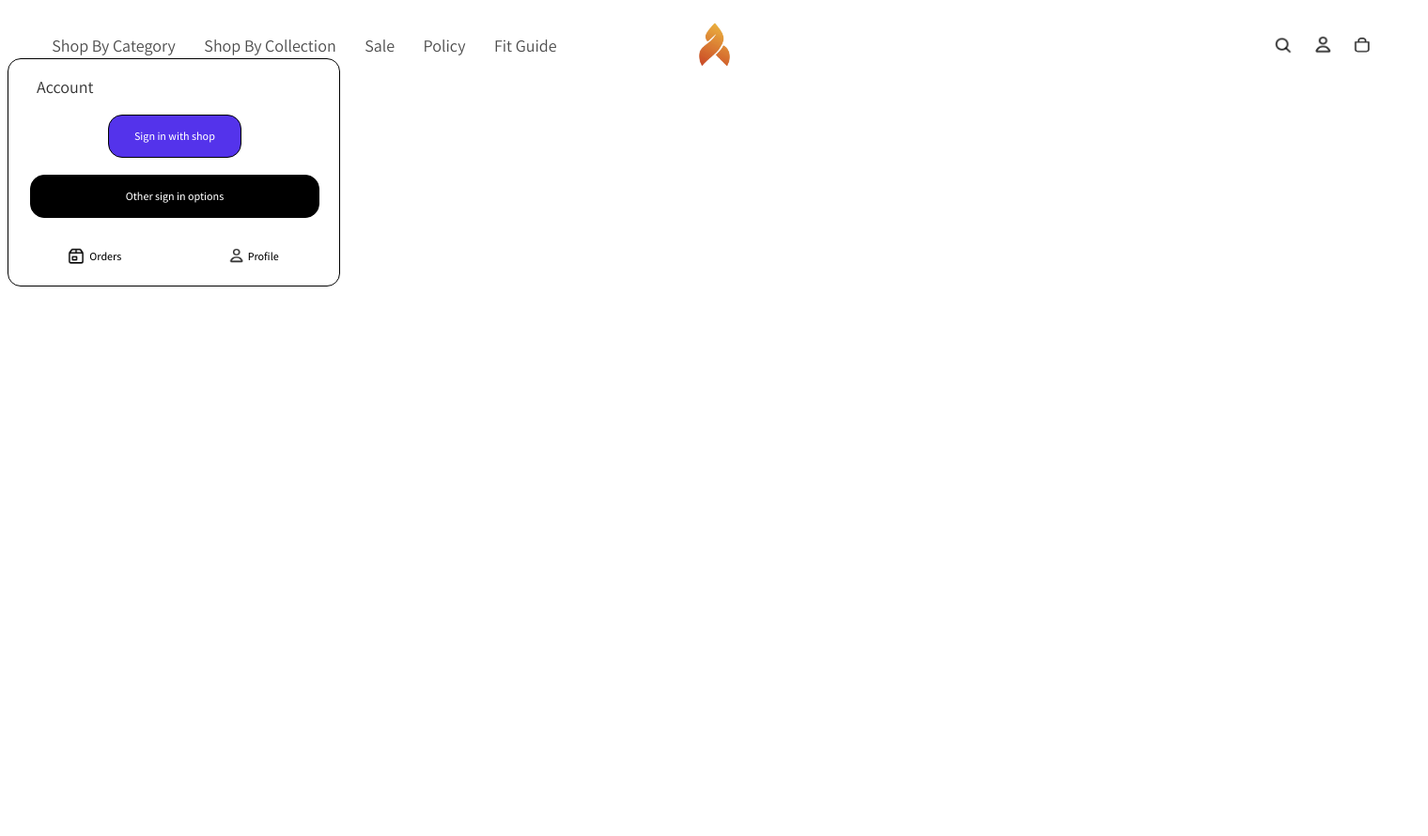
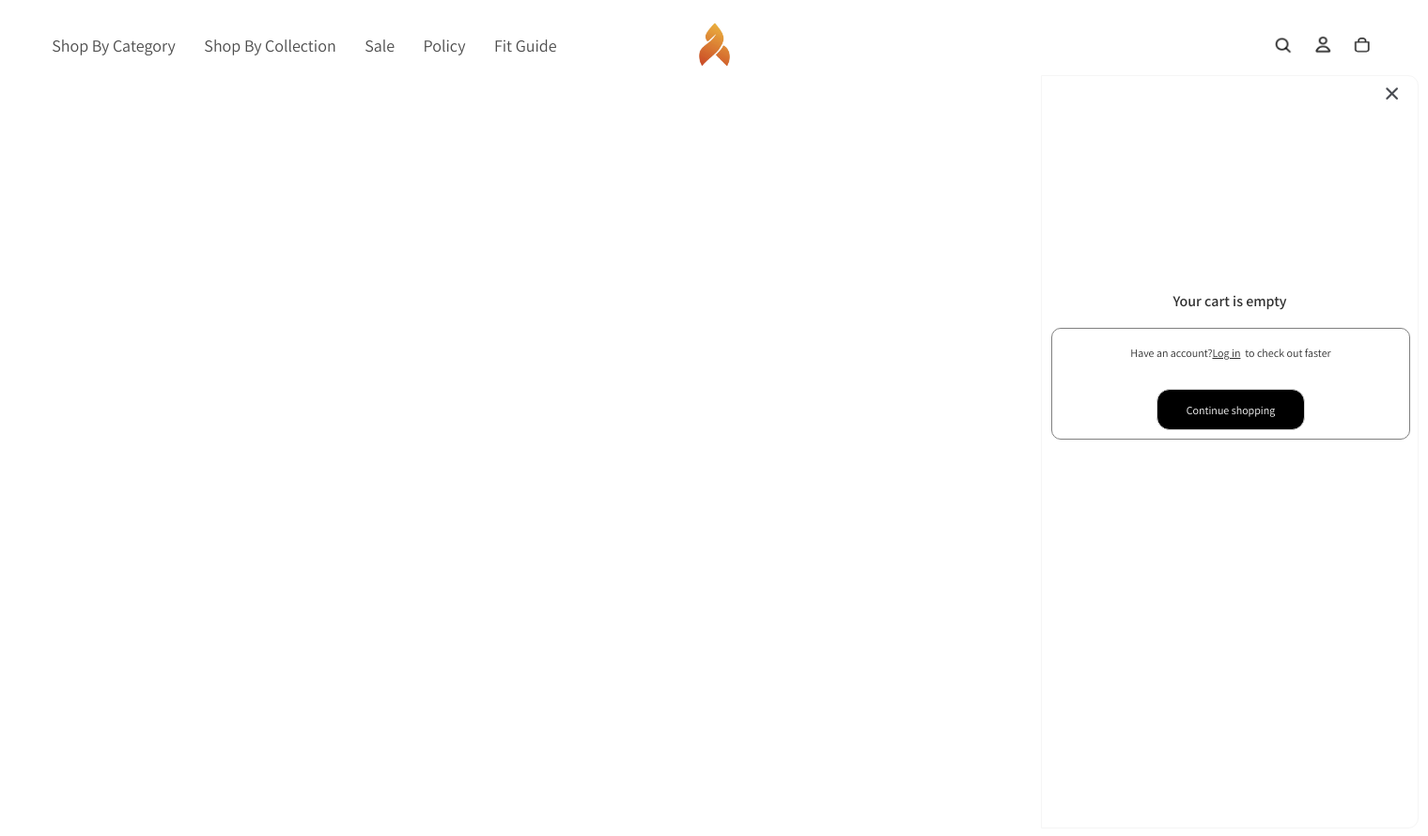
Before and after one commit to taresh2504/Django_StaticProject, a Django app: page / in a window 1520 px wide. Shown: the whole page at 94% size. Before the commit the page ends 305 px from the top, so only its background shows below. Run offline with Django 5.2, Linux system fonts and the light colour scheme; some libraries are stand-ins or nearby versions.

Commit message:
navbar 90% completed only js left

```diff
--- a/Django_StaticProject/project/app/static/css/base.css
+++ b/Django_StaticProject/project/app/static/css/base.css
@@ -668,6 +668,7 @@
     height: 241.8px;
     width: 352px;
     border-radius: 14px;
+    margin-top: 8px;
 }
 
 .account-name{
@@ -774,3 +775,84 @@
     color: black;
     text-decoration: none;
 }
+
+.account-order-box:hover{
+    background-color: lightgray;
+}
+
+.account-box{
+    display: none;
+}
+
+.cartmain-box{
+    border: 1px solid whitesmoke;
+    border-top-right-radius: 11px;
+    border-bottom-right-radius: 11px;
+    width: 400px;
+    height: 100vh;
+    margin-left: 1100px;
+}
+
+#cartcross-mark{
+    display: block;
+    margin-left: 362px;
+    margin-top: 18px;
+    font-size: 17px;
+}
+
+.empty-cart{
+    margin-top: 210px;
+    font-family: Assistant,sans-serif;
+    /* color: black; */
+    color: rgba(0, 0, 0, 0.81);
+    font-size: 16px;
+    font-weight: 600;
+    display: flex;
+    flex-direction: column;
+    justify-content: center;
+    align-items: center;
+}
+
+.secondcart-box{
+    border: 1px solid gray;
+    border-radius: 10px;
+    height: 117.200px;
+    width: 380px;
+    margin-left: 10px;
+}
+
+.cartbox-login{
+    font-family: Assistant,sans-serif;
+    font-size: 12px;
+    color: rgba(0, 0, 0, 0.81);
+    font-weight: 400;
+    font-style: normal;
+    display: flex;
+    /* flex-direction: column; */
+    justify-content: center;
+    align-items: center;
+}
+
+.cartbox-mainlogin{
+    font-family: Assistant,sans-serif;
+    font-size: 12px;
+    color: rgba(0, 0, 0, 0.81);
+    font-weight: 400;
+    font-style: normal;
+}
+
+.cartbox-shoppingbutton{
+    margin-top: 12.8px;
+    border: 1px solid lightgray;
+    border-radius: 14px;
+    cursor: pointer;
+    height: 44px;
+    width: 157.6px;
+    font-size: 12px;
+    font-style: normal;
+    font-weight: 400;
+    background-color: black;
+    color: white;
+    font-family: Assistant,sans-serif;
+    margin-left: 111.2px;
+}
--- a/Django_StaticProject/project/app/templates/base.html
+++ b/Django_StaticProject/project/app/templates/base.html
@@ -223,6 +223,7 @@
         </div>
     </div>
     <!-- Account Box -->
+     <br>
      <div class="account-box">
         <br>
         <span class="account-name">Account</span>
@@ -242,7 +243,19 @@
         </div>
      </div>
 
-    <!-- <div class="product-carda"></div> -->
+    <!-- Cart Box  -->
+
+    <div class="cartmain-box">
+        <i class="fa-solid fa-xmark fa-2xs" id="cartcross-mark" style="color: rgb(74, 77, 83);"></i>
+        <div class="empty-cart">Your cart is empty</div>
+        <br>
+        <div class="secondcart-box">
+            <br>
+            <span class="cartbox-login">Have an account? <a href="" class="cartbox-mainlogin">Log in</a>&nbsp; to check out faster</span>
+            <br>
+            <button type="submit" class="cartbox-shoppingbutton">Continue shopping</button>
+        </div>
+    </div>
 
     <!-- Javascript link -->
     {% block js %}
```
